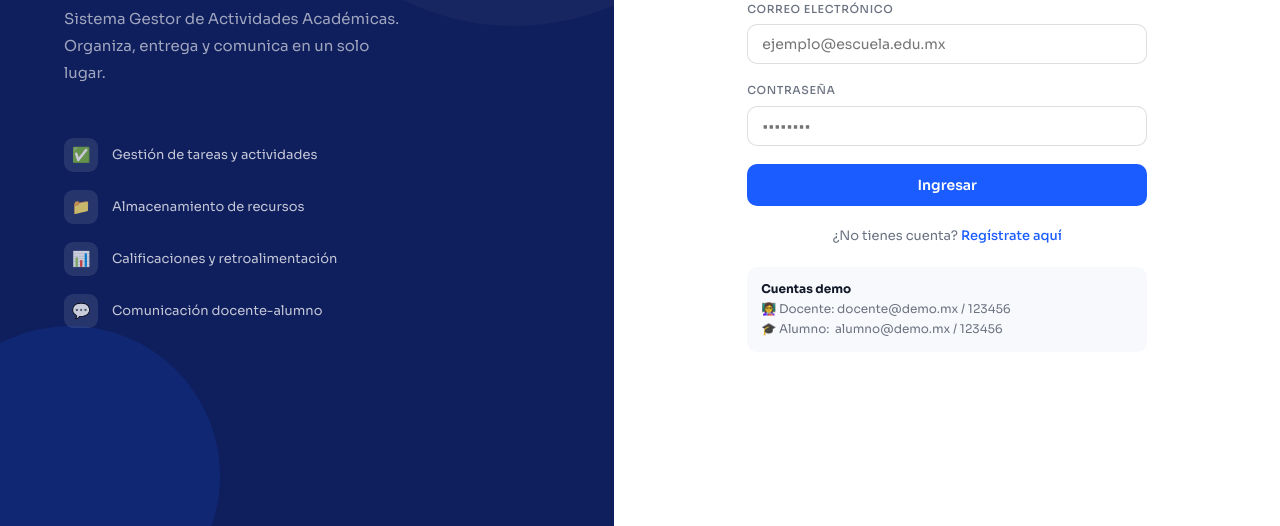
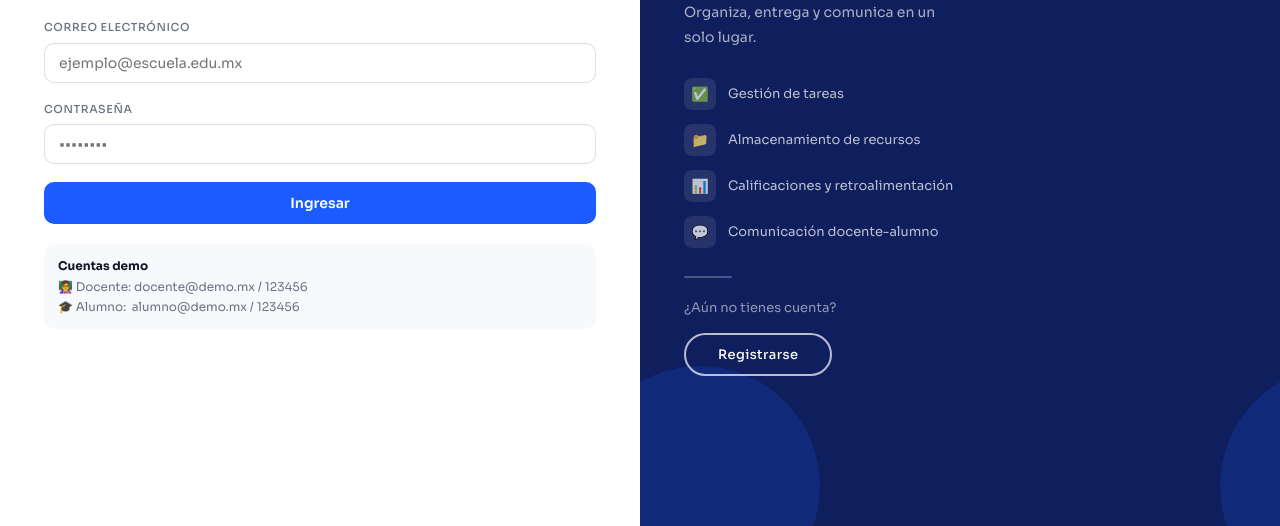
Before and after one commit to YomeroRED/Miaula, a plain HTML site: page index.html in a window 1280 px wide. Shown: the part 274-800 px from the top of the page. Drawn offline with Linux system fonts and the light colour scheme.

Commit message:
transición en el inicio de sesión
movimiento deslizante para el inicio de sesión y la creación de la cuenta

```diff
--- a/css/auth.css
+++ b/css/auth.css
@@ -1,95 +1,73 @@
 /* ═══════════════════════════════════════
-   MiAula — Módulo Auth (Login / Registro)
+   MiAula — Módulo Auth (Sliding Panel)
 ═══════════════════════════════════════ */
 
 #auth-screen {
   min-height: 100vh;
   display: flex;
   align-items: stretch;
+  justify-content: center;
+  background: var(--surface);
+  padding: 0;
 }
 
-/* ── Panel izquierdo ── */
-.auth-left {
-  width: 48%;
-  background: var(--navy);
+/* ── Contenedor principal ── */
+.auth-container {
+  position: relative;
+  width: 100vw;
+  max-width: 100%;
+  min-height: 100vh;
+  background: var(--white);
+  border-radius: 0;
+  overflow: hidden;
+  box-shadow: none;
+  display: flex;
+}
+
+/* ── Paneles de formulario ── */
+.auth-panel {
+  position: absolute;
+  top: 0;
+  width: 50%;
+  height: 100%;
   display: flex;
   flex-direction: column;
   justify-content: center;
-  padding: 64px;
-  position: relative;
-  overflow: hidden;
-}
-.auth-left::before {
-  content: '';
-  position: absolute;
-  width: 500px; height: 500px;
-  border-radius: 50%;
-  background: rgba(255,255,255,0.03);
-  top: -200px; right: -150px;
-}
-.auth-left::after {
-  content: '';
-  position: absolute;
-  width: 300px; height: 300px;
-  border-radius: 50%;
-  background: rgba(26,92,255,0.15);
-  bottom: -100px; left: -80px;
-}
-.auth-brand {
-  font-family: var(--serif);
-  font-size: 42px;
-  color: #fff;
-  margin-bottom: 14px;
-  position: relative;
-  z-index: 1;
-}
-.auth-tagline {
-  font-size: 15px;
-  color: rgba(255,255,255,0.6);
-  line-height: 1.8;
-  max-width: 340px;
-  position: relative;
-  z-index: 1;
-}
-.auth-features {
-  margin-top: 52px;
-  display: flex;
-  flex-direction: column;
-  gap: 18px;
-  position: relative;
-  z-index: 1;
-}
-.auth-feat {
-  display: flex;
-  align-items: center;
-  gap: 14px;
-  color: rgba(255,255,255,0.75);
-  font-size: 13px;
-}
-.feat-icon {
-  width: 34px; height: 34px;
-  border-radius: 9px;
-  background: rgba(255,255,255,0.1);
-  display: flex;
-  align-items: center;
-  justify-content: center;
-  font-size: 15px;
-  flex-shrink: 0;
+  padding: 48px 44px;
+  transition: all 0.65s cubic-bezier(0.68, -0.4, 0.27, 1.35);
+  background: var(--white);
 }
 
-/* ── Panel derecho ── */
-.auth-right {
-  flex: 1;
-  display: flex;
-  align-items: center;
-  justify-content: center;
-  padding: 48px;
-  background: var(--white);
+.login-panel {
+  left: 0;
+  opacity: 1;
+  z-index: 2;
+  transform: translateX(0);
 }
-.auth-box {
-  width: 100%;
-  max-width: 400px;
+
+.register-panel {
+  left: 0;
+  opacity: 0;
+  z-index: 1;
+  transform: translateX(-30px);
+  pointer-events: none;
 }
+
+.auth-container.active .login-panel {
+  transform: translateX(30px);
+  opacity: 0;
+  z-index: 1;
+  pointer-events: none;
+}
+
+.auth-container.active .register-panel {
+  transform: translateX(100%);
+  opacity: 1;
+  z-index: 2;
+  pointer-events: all;
+}
+
+/* ── Títulos ── */
 .auth-title {
   font-size: 26px;
   font-weight: 600;
@@ -99,7 +77,159 @@
 .auth-sub {
   font-size: 13px;
   color: var(--text-muted);
-  margin-bottom: 32px;
+  margin-bottom: 28px;
+}
+
+/* ── Contenedor del panel superpuesto ── */
+.overlay-container {
+  position: absolute;
+  top: 0;
+  right: 0;
+  width: 50%;
+  height: 100%;
+  z-index: 10;
+  transition: transform 0.65s cubic-bezier(0.68, -0.4, 0.27, 1.35);
+  border-radius: 0;
+  overflow: hidden;
+}
+
+.auth-container.active .overlay-container {
+  transform: translateX(-100%);
+  border-radius: 0;
+}
+
+/* ── Panel superpuesto interno ── */
+.overlay-panel {
+  position: relative;
+  width: 200%;
+  height: 100%;
+  display: flex;
+  background: var(--navy);
+  transition: transform 0.65s cubic-bezier(0.68, -0.4, 0.27, 1.35);
+}
+
+.auth-container.active .overlay-panel {
+  transform: translateX(-50%);
+}
+
+/* ── Caras del overlay ── */
+.overlay-face {
+  width: 50%;
+  height: 100%;
+  display: flex;
+  flex-direction: column;
+  justify-content: center;
+  align-items: flex-start;
+  padding: 52px 44px;
+  position: relative;
+}
+
+.overlay-face::before {
+  content: "";
+  position: absolute;
+  width: 380px;
+  height: 380px;
+  border-radius: 50%;
+  background: rgba(255, 255, 255, 0.04);
+  top: -140px;
+  right: -100px;
+  pointer-events: none;
+}
+.overlay-face::after {
+  content: "";
+  position: absolute;
+  width: 240px;
+  height: 240px;
+  border-radius: 50%;
+  background: rgba(26, 92, 255, 0.18);
+  bottom: -80px;
+  left: -60px;
+  pointer-events: none;
+}
+
+/* ── Contenido del overlay ── */
+.auth-brand-logo {
+  font-family: var(--serif);
+  font-size: 36px;
+  font-weight: 600;
+  color: #fff;
+  margin-bottom: 16px;
+  position: relative;
+  z-index: 1;
+}
+
+.overlay-tagline {
+  font-size: 14px;
+  color: rgba(255, 255, 255, 0.65);
+  line-height: 1.8;
+  max-width: 280px;
+  position: relative;
+  z-index: 1;
+}
+
+.auth-features {
+  margin-top: 28px;
+  display: flex;
+  flex-direction: column;
+  gap: 14px;
+  position: relative;
+  z-index: 1;
+}
+.auth-feat {
+  display: flex;
+  align-items: center;
+  gap: 12px;
+  color: rgba(255, 255, 255, 0.72);
+  font-size: 13px;
+}
+.feat-icon {
+  width: 32px;
+  height: 32px;
+  border-radius: 8px;
+  background: rgba(255, 255, 255, 0.1);
+  display: flex;
+  align-items: center;
+  justify-content: center;
+  font-size: 14px;
+  flex-shrink: 0;
+}
+
+.overlay-separator {
+  width: 48px;
+  height: 2px;
+  background: rgba(255, 255, 255, 0.25);
+  border-radius: 2px;
+  margin: 28px 0 20px;
+  position: relative;
+  z-index: 1;
+}
+
+.overlay-invite {
+  font-size: 13px;
+  color: rgba(255, 255, 255, 0.55);
+  margin-bottom: 14px;
+  position: relative;
+  z-index: 1;
+}
+
+.btn-overlay {
+  position: relative;
+  z-index: 1;
+  background: transparent;
+  border: 2px solid rgba(255, 255, 255, 0.7);
+  color: #fff;
+  padding: 11px 32px;
+  border-radius: 100px;
+  font-family: var(--font);
+  font-size: 13px;
+  font-weight: 500;
+  letter-spacing: 0.4px;
+  cursor: pointer;
+  transition: all 0.25s;
+}
+.btn-overlay:hover {
+  background: rgba(255, 255, 255, 0.15);
+  border-color: #fff;
 }
 
 /* ── Selector de rol ── */
@@ -119,7 +249,9 @@
   background: var(--white);
   font-family: var(--font);
 }
-.role-btn:hover { border-color: var(--brand); }
+.role-btn:hover {
+  border-color: var(--brand);
+}
 .role-btn.selected {
   border-color: var(--brand);
   background: var(--brand-light);
@@ -135,7 +267,7 @@
   color: var(--text);
 }
 
-/* ── Errores y toggle ── */
+/* ── Errores ── */
 .error-msg {
   background: var(--red-light);
   color: var(--red);
@@ -145,18 +277,8 @@
   margin-bottom: 16px;
   display: none;
 }
-.auth-toggle {
-  text-align: center;
-  margin-top: 20px;
-  font-size: 13px;
-  color: var(--text-muted);
-}
-.auth-toggle a {
-  color: var(--brand);
-  cursor: pointer;
-  font-weight: 500;
-  text-decoration: none;
-}
+
+/* ── Demo hint ── */
 .auth-demo-hint {
   margin-top: 20px;
   padding: 12px 14px;
@@ -166,4 +288,79 @@
   color: var(--text-muted);
   line-height: 1.7;
 }
-.auth-demo-hint strong { color: var(--text); }
+.auth-demo-hint strong {
+  color: var(--text);
+}
+
+/* ── Responsive ── */
+@media (max-width: 700px) {
+  #auth-screen {
+    padding: 0;
+    align-items: stretch;
+  }
+  .auth-container {
+    border-radius: 0;
+    min-height: 100vh;
+    flex-direction: column;
+    box-shadow: none;
+  }
+  .auth-panel {
+    width: 100%;
+    position: relative;
+    padding: 40px 24px 32px;
+    transform: none !important;
+    opacity: 1 !important;
+    pointer-events: all !important;
+  }
+  .login-panel {
+    display: flex;
+  }
+  .register-panel {
+    display: none;
+  }
+  .auth-container.active .login-panel {
+    display: none;
+  }
+  .auth-container.active .register-panel {
+    display: flex;
+  }
+  .overlay-container {
+    position: relative;
+    width: 100%;
+    height: auto;
+    min-height: 160px;
+    border-radius: 0;
+    transform: none !important;
+    order: -1;
+  }
+  .overlay-panel {
+    width: 100%;
+    transform: none !important;
+    transition: none;
+  }
+  .overlay-face {
+    width: 100%;
+    padding: 28px 24px;
+    align-items: center;
+    text-align: center;
+  }
+  .overlay-left {
+    display: flex;
+  }
+  .overlay-right {
+    display: none;
+  }
+  .auth-container.active .overlay-left {
+    display: none;
+  }
+  .auth-container.active .overlay-right {
+    display: flex;
+  }
+  .auth-features {
+    display: none;
+  }
+  .overlay-face::before,
+  .overlay-face::after {
+    display: none;
+  }
+}
--- a/index.html
+++ b/index.html
@@ -18,27 +18,10 @@
   PANTALLA DE AUTENTICACIÓN
 ═══════════════════════════════════════════════════ -->
 <div id="auth-screen">
-
-  <!-- Panel izquierdo: branding -->
-  <div class="auth-left">
-    <div class="auth-brand">MiAula</div>
-    <p class="auth-tagline">
-      Sistema Gestor de Actividades Académicas.<br>
-      Organiza, entrega y comunica en un solo lugar.
-    </p>
-    <div class="auth-features">
-      <div class="auth-feat"><div class="feat-icon">✅</div> Gestión de tareas y actividades</div>
-      <div class="auth-feat"><div class="feat-icon">📁</div> Almacenamiento de recursos</div>
-      <div class="auth-feat"><div class="feat-icon">📊</div> Calificaciones y retroalimentación</div>
-      <div class="auth-feat"><div class="feat-icon">💬</div> Comunicación docente-alumno</div>
-    </div>
-  </div>
-
-  <!-- Panel derecho: formularios -->
-  <div class="auth-right">
+  <div class="auth-container" id="authContainer">
 
     <!-- Formulario: Login -->
-    <div class="auth-box" id="login-form">
+    <div class="auth-panel login-panel" id="login-form">
       <div class="auth-title">Iniciar sesión</div>
       <div class="auth-sub">Accede a tu plataforma académica</div>
 
@@ -59,10 +42,6 @@
 
       <button class="btn-primary" onclick="handleLogin()">Ingresar</button>
 
-      <div class="auth-toggle">
-        ¿No tienes cuenta? <a onclick="showRegister()">Regístrate aquí</a>
-      </div>
-
       <div class="auth-demo-hint">
         <strong>Cuentas demo</strong><br>
         👩‍🏫 Docente: docente@demo.mx / 123456<br>
@@ -71,7 +50,7 @@
     </div>
 
     <!-- Formulario: Registro -->
-    <div class="auth-box" id="register-form" style="display:none">
+    <div class="auth-panel register-panel" id="register-form">
       <div class="auth-title">Crear cuenta</div>
       <div class="auth-sub">Únete a MiAula — es gratis</div>
 
@@ -105,9 +84,36 @@
       </div>
 
       <button class="btn-primary" onclick="handleRegister()">Crear cuenta</button>
+    </div>
 
-      <div class="auth-toggle">
-        ¿Ya tienes cuenta? <a onclick="showLogin()">Inicia sesión</a>
+    <!-- Panel superpuesto deslizante -->
+    <div class="overlay-container" id="overlayContainer">
+      <div class="overlay-panel">
+
+        <!-- Cara izquierda: visible cuando estamos en Login (invita a registrarse) -->
+        <div class="overlay-face overlay-left">
+          <div class="auth-brand-logo">MiAula</div>
+          <p class="overlay-tagline">Sistema Gestor de Actividades Académicas.<br>Organiza, entrega y comunica en un solo lugar.</p>
+          <div class="auth-features">
+            <div class="auth-feat"><div class="feat-icon">✅</div> Gestión de tareas</div>
+            <div class="auth-feat"><div class="feat-icon">📁</div> Almacenamiento de recursos</div>
+            <div class="auth-feat"><div class="feat-icon">📊</div> Calificaciones y retroalimentación</div>
+            <div class="auth-feat"><div class="feat-icon">💬</div> Comunicación docente-alumno</div>
+          </div>
+          <div class="overlay-separator"></div>
+          <p class="overlay-invite">¿Aún no tienes cuenta?</p>
+          <button class="btn-overlay" onclick="showRegister()">Registrarse</button>
+        </div>
+
+        <!-- Cara derecha: visible cuando estamos en Registro (invita a login) -->
+        <div class="overlay-face overlay-right">
+          <div class="auth-brand-logo">MiAula</div>
+          <p class="overlay-tagline">¡Bienvenido de vuelta!<br>Nos alegra verte por aquí de nuevo.</p>
+          <div class="overlay-separator"></div>
+          <p class="overlay-invite">¿Ya tienes cuenta?</p>
+          <button class="btn-overlay" onclick="showLogin()">Iniciar sesión</button>
+        </div>
+
       </div>
     </div>
 
--- a/js/auth.js
+++ b/js/auth.js
@@ -12,17 +12,15 @@ function selectRole(role) {
   document.getElementById('role-alumno').classList.toggle('selected', role === 'alumno');
 }
 
-/** Muestra el formulario de registro, oculta el de login */
+/** Muestra el formulario de registro (activa el panel deslizante) */
 function showRegister() {
-  document.getElementById('login-form').style.display   = 'none';
-  document.getElementById('register-form').style.display = 'block';
+  document.getElementById('authContainer').classList.add('active');
   hideError('login-error');
 }
 
-/** Muestra el formulario de login, oculta el de registro */
+/** Muestra el formulario de login (desactiva el panel deslizante) */
 function showLogin() {
-  document.getElementById('register-form').style.display = 'none';
-  document.getElementById('login-form').style.display    = 'block';
+  document.getElementById('authContainer').classList.remove('active');
   hideError('reg-error');
 }
 
@@ -100,6 +98,5 @@ function logout() {
   App.currentView = 'inicio';
 
   document.getElementById('app-screen').classList.remove('active');
-  document.getElementById('auth-screen').style.display = 'flex';
-  showLogin();
+  document.getElementById('authContainer').classList.remove('active');
 }
```
